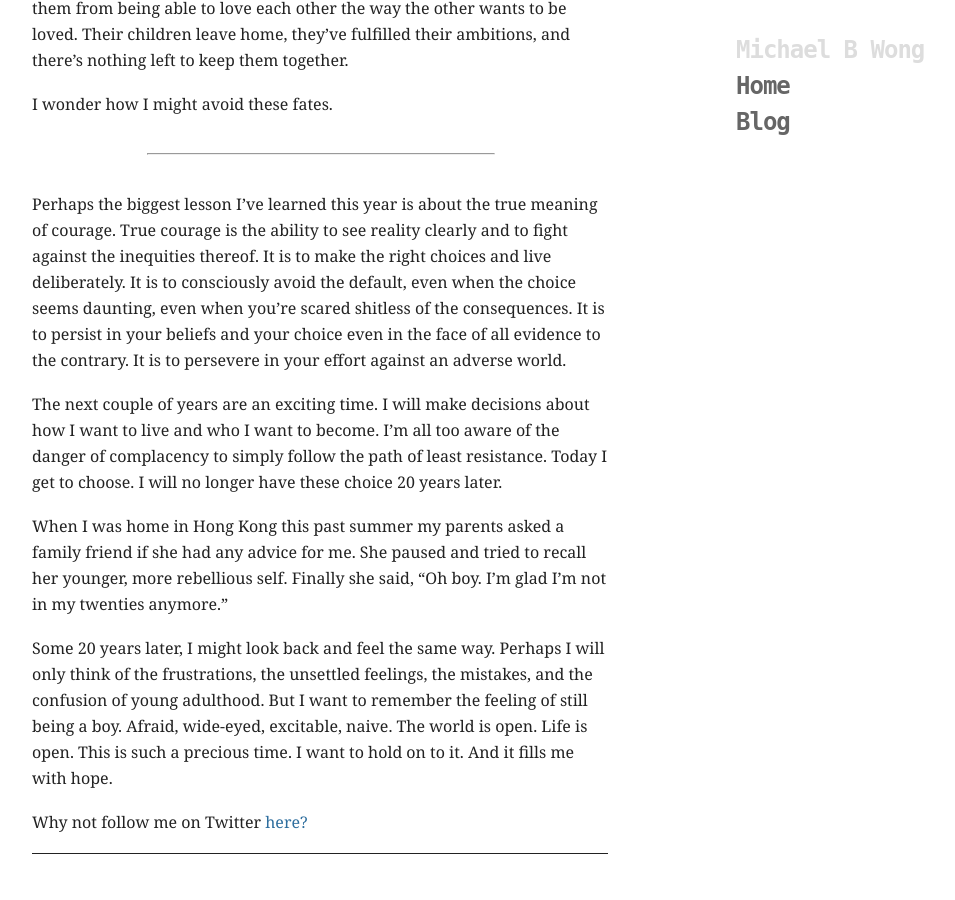
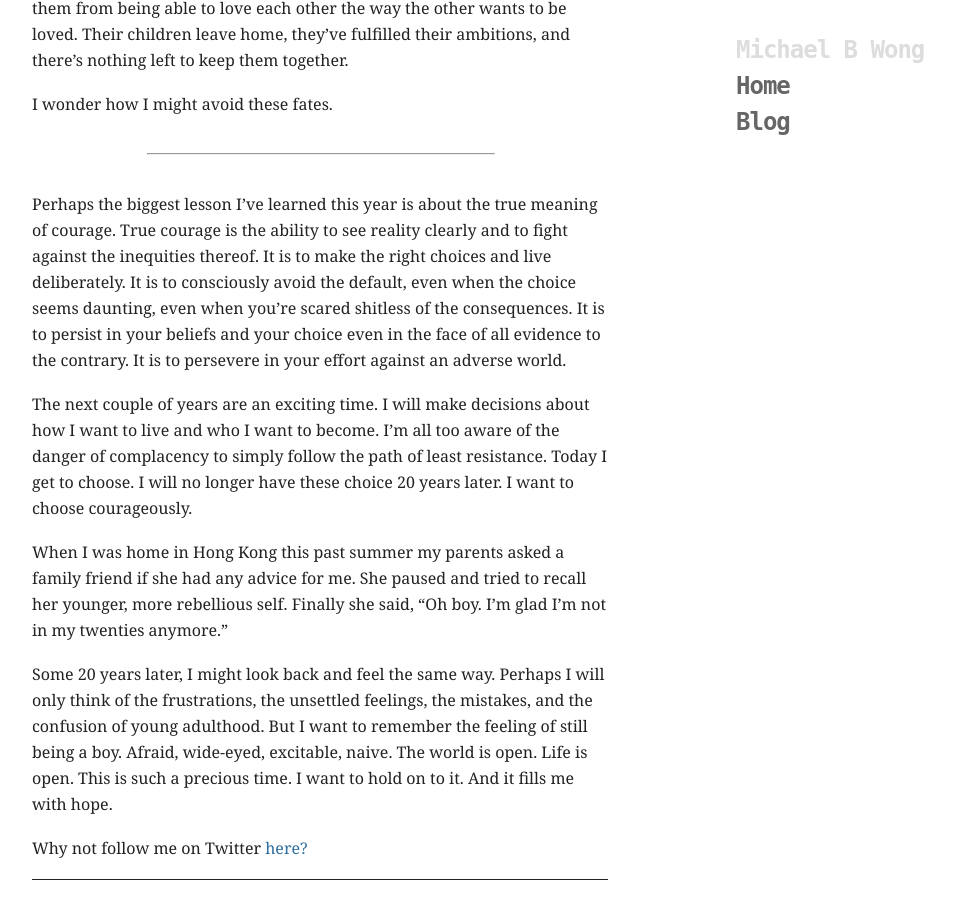
Before and after one commit to mbwong/mbwong.github.com, a Jekyll site: the page built from _posts/2012-11-11-turning-23.md, in a window 1280 px wide and 900 px high, scrolled down 2619 px. Shown: the whole window, without its empty margins (160-1115 px from the left). Built offline with Jekyll 4.4.1, drawn with Linux system fonts in a browser that asks for light colours; before the commit the page ends 3493 px from its top, so only the background shows below that.

Commit message:
Update _posts/2012-11-11-turning-23.md

```diff
--- a/_posts/2012-11-11-turning-23.md
+++ b/_posts/2012-11-11-turning-23.md
@@ -50,7 +50,7 @@
 
 Perhaps the biggest lesson I've learned this year is about the true meaning of courage. True courage is the ability to see reality clearly and to fight against the inequities thereof. It is to make the right choices and live deliberately. It is to consciously avoid the default, even when the choice seems daunting, even when you're scared shitless of the consequences. It is to persist in your beliefs and your choice even in the face of all evidence to the contrary. It is to persevere in your effort against an adverse world.
 
-The next couple of years are an exciting time. I will make decisions about how I want to live and who I want to become. I'm all too aware of the danger of complacency to simply follow the path of least resistance. Today I get to choose. I will no longer have these choice 20 years later.
+The next couple of years are an exciting time. I will make decisions about how I want to live and who I want to become. I'm all too aware of the danger of complacency to simply follow the path of least resistance. Today I get to choose. I will no longer have these choice 20 years later. I want to choose courageously.
 
 When I was home in Hong Kong this past summer my parents asked a family friend if she had any advice for me. She paused and tried to recall her younger, more rebellious self. Finally she said, "Oh boy. I'm glad I'm not in my twenties anymore."
 
```
